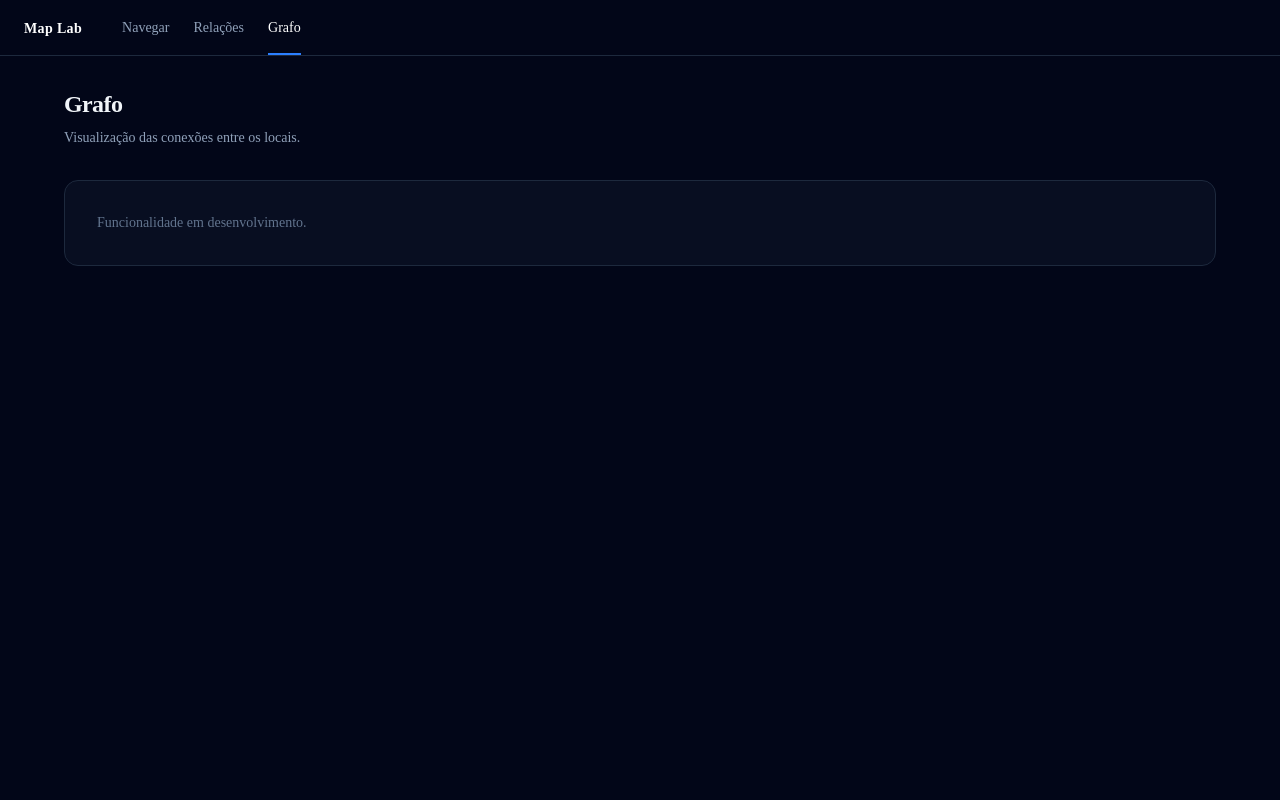
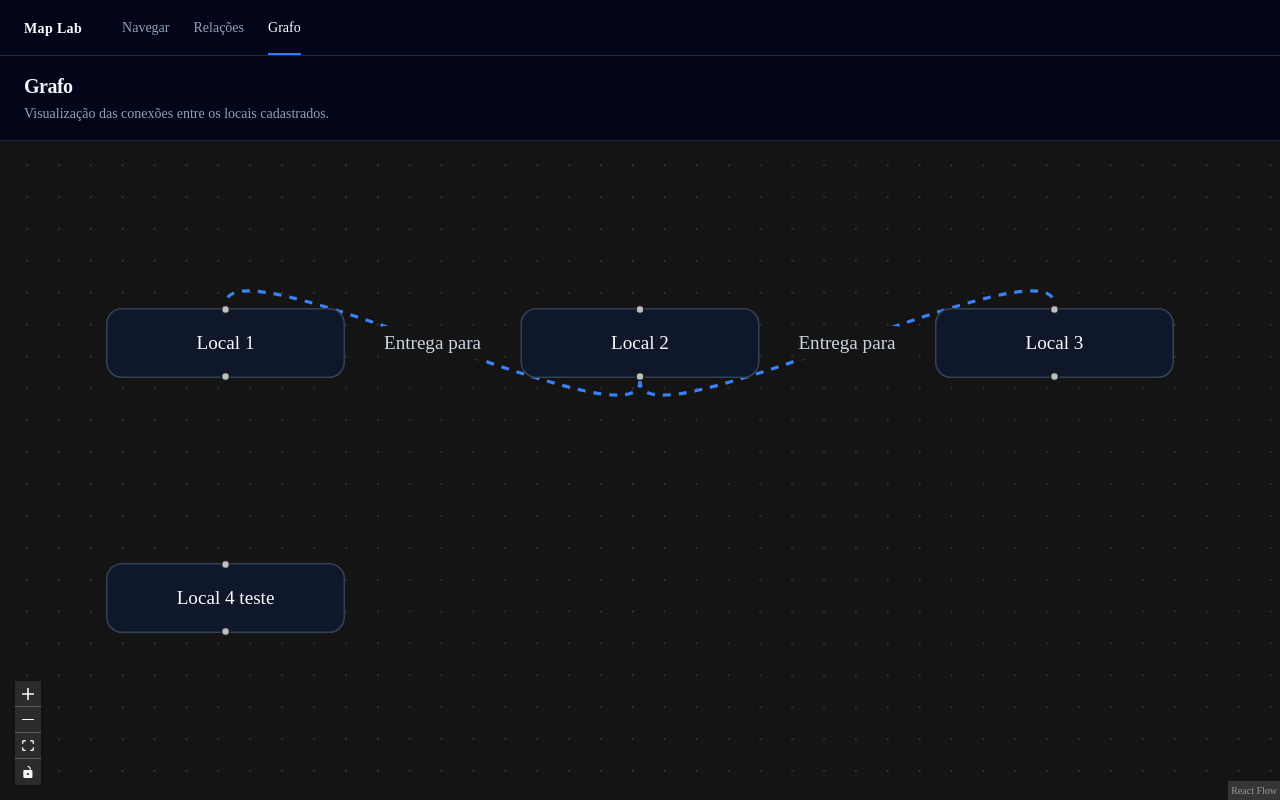
Before and after one commit to gabrielrudan/frontend-map-lab, a Next.js app: page /graph in a window 1280 px wide. Built offline with nearby package versions, Linux system fonts and the light colour scheme; data requests are answered from the project's data file.

Commit message:
feat: adicionar grafo de locais e relações com React Flow #44

```diff
--- a/app/graph/page.tsx
+++ b/app/graph/page.tsx
@@ -1,19 +1,21 @@
+import GraphView from "@/components/graph/graph-view";
+
 export default function GraphPage() {
   return (
-    <section className="min-h-[calc(100vh-3.5rem)] bg-slate-950 p-8 text-slate-100">
-      <div className="mx-auto max-w-6xl">
-        <h1 className="text-2xl font-semibold tracking-tight">
-          Grafo
-        </h1>
+    <section className="h-[calc(100vh-3.5rem)] bg-slate-950 text-slate-100">
+      <div className="flex h-full flex-col">
+        <div className="border-b border-slate-800 px-6 py-4">
+          <h1 className="text-xl font-semibold tracking-tight">
+            Grafo
+          </h1>
 
-        <p className="mt-2 text-sm text-slate-400">
-          Visualização das conexões entre os locais.
-        </p>
+          <p className="mt-1 text-sm text-slate-400">
+            Visualização das conexões entre os locais cadastrados.
+          </p>
+        </div>
 
-        <div className="mt-8 rounded-xl border border-slate-800 bg-slate-900/50 p-8">
-          <p className="text-sm text-slate-500">
-            Funcionalidade em desenvolvimento.
-          </p>
+        <div className="min-h-0 flex-1">
+          <GraphView />
         </div>
       </div>
     </section>
--- /dev/null
+++ b/components/graph/graph-view.tsx
@@ -0,0 +1,120 @@
+"use client";
+
+import { useEffect, useMemo, useState } from "react";
+
+import {
+  Background,
+  Controls,
+  ReactFlow,
+  type Edge,
+  type Node,
+} from "@xyflow/react";
+
+import "@xyflow/react/dist/style.css";
+
+import { locationService } from "@/services/locationService";
+import { relationService } from "@/services/relationService";
+
+import type { Location } from "@/types/location";
+import type { Relation } from "@/types/relation";
+
+export default function GraphView() {
+  const [locations, setLocations] =
+    useState<Location[]>([]);
+
+  const [relations, setRelations] =
+    useState<Relation[]>([]);
+
+  useEffect(() => {
+    let cancelled = false;
+
+    Promise.all([
+      locationService.getAll(),
+      relationService.getAll(),
+    ])
+      .then(([loadedLocations, loadedRelations]) => {
+        if (cancelled) return;
+
+        setLocations(loadedLocations);
+        setRelations(loadedRelations);
+      })
+      .catch((error) => {
+        console.error(
+          "Erro ao carregar dados do grafo:",
+          error,
+        );
+      });
+
+    return () => {
+      cancelled = true;
+    };
+  }, []);
+
+  const nodes = useMemo<Node[]>(() => {
+    return locations.map((location, index) => ({
+      id: location.id,
+
+      data: {
+        label: location.name,
+      },
+
+      position: {
+        x: (index % 3) * 260,
+        y: Math.floor(index / 3) * 160,
+      },
+
+      style: {
+        background: "#0f172a",
+        color: "#f8fafc",
+        border: "1px solid #334155",
+        borderRadius: "10px",
+        padding: "12px 16px",
+        minWidth: "150px",
+      },
+    }));
+  }, [locations]);
+
+  const edges = useMemo<Edge[]>(() => {
+    return relations.map((relation) => ({
+      id: relation.id,
+
+      source: relation.sourceId,
+      target: relation.targetId,
+
+      label: relation.name,
+
+      animated: true,
+
+      style: {
+        stroke: "#3b82f6",
+        strokeWidth: 2,
+      },
+
+      labelStyle: {
+        fill: "#cbd5e1",
+        fontSize: 12,
+      },
+    }));
+  }, [relations]);
+
+  return (
+    <div className="h-full w-full">
+      <ReactFlow
+        nodes={nodes}
+        edges={edges}
+        fitView
+        fitViewOptions={{
+          padding: 0.2,
+        }}
+        colorMode="dark"
+      >
+        <Background
+          gap={20}
+          size={1}
+        />
+
+        <Controls />
+      </ReactFlow>
+    </div>
+  );
+}
--- a/mocks/db.json
+++ b/mocks/db.json
@@ -23,6 +23,14 @@
       "lat": -3.7293952851359364,
       "lng": -38.5268251801092,
       "id": "tEYJDjksavs"
+    },
+    {
+      "name": "Local 4 teste",
+      "description": "Testando novamente",
+      "type": "tipo-c",
+      "lat": -3.7260940446965805,
+      "lng": -38.529864089005315,
+      "id": "JoYTuwrv_yI"
     }
   ],
   "zones": [
@@ -75,6 +83,12 @@
       "sourceId": "YafIm1rC4Lw",
       "targetId": "7W2Exsc05Kg",
       "id": "URbYEAfICIU"
+    },
+    {
+      "name": "Entrega para",
+      "sourceId": "YafIm1rC4Lw",
+      "targetId": "tEYJDjksavs",
+      "id": "OKNenCyjweI"
     }
   ],
   "$schema": "./node_modules/json-server/schema.json"
--- a/package.json
+++ b/package.json
@@ -14,6 +14,7 @@
   },
   "dependencies": {
     "@base-ui/react": "^1.7.0",
+    "@xyflow/react": "^12.11.3",
     "axios": "^1.19.0",
     "class-variance-authority": "^0.7.1",
     "clsx": "^2.1.1",
```
Also changed, not shown: 1 other file (tests, documents, lock files or other folders).
